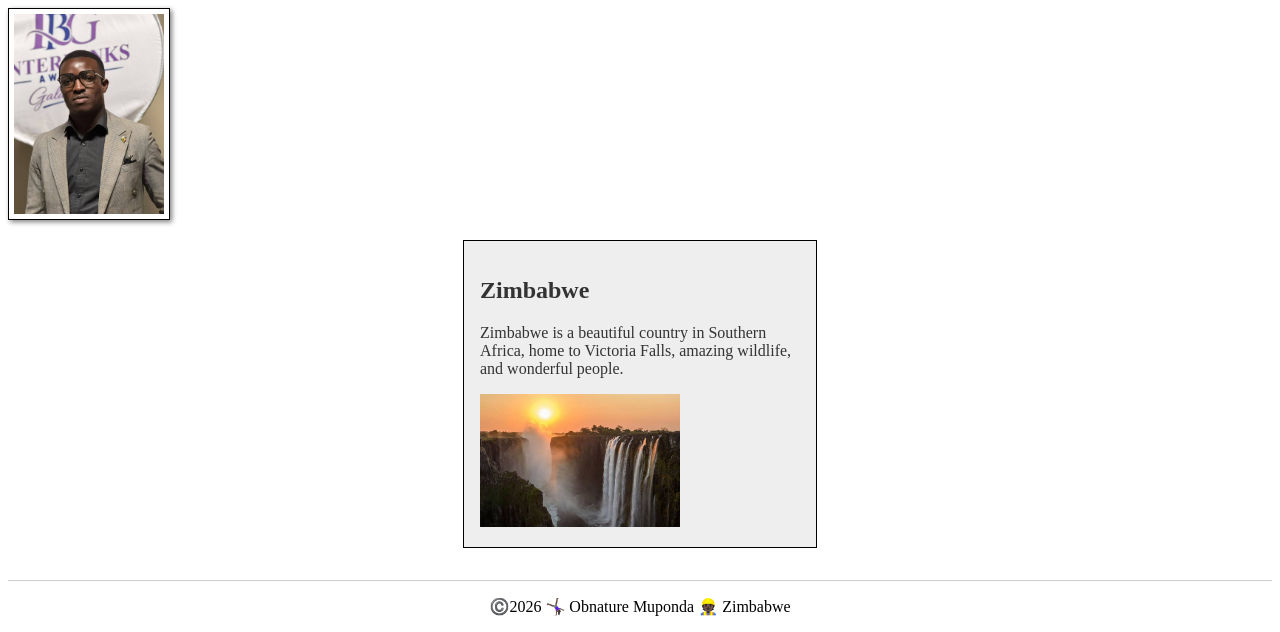
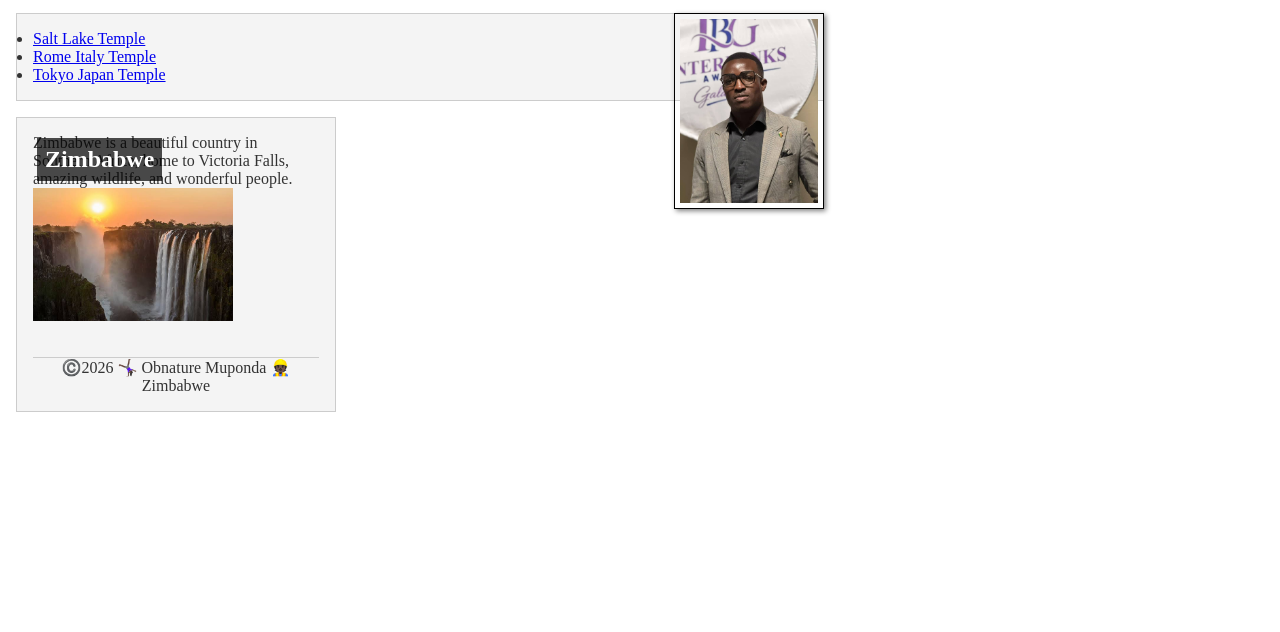
Before and after one commit to obnaturemupondazw/wdd130, a plain HTML site: page week01/index.html in a window 1280 px wide. Shown: the part 208-840 px from the top of the page. After the commit the page ends 800 px from the top, so only its background shows below. Drawn offline with Linux system fonts and the light colour scheme; files that its build step writes are made by us from their sources; files whose address does not match are found by name.

Commit message:
Completed W03 Home Page Enhancement

```diff
--- a/styles/styles.css
+++ b/styles/styles.css
@@ -1,3 +1,9 @@
+* {
+    margin: 0;
+    padding: 0;
+    box-sizing: border-box;
+}
+
 nav {
     background-color: #333;
     padding: 10px;
@@ -23,20 +29,27 @@ main img {
     border: 1px solid black;
     padding: 5px;
     box-shadow: 2px 2px 5px gray;
+    float: right;
+    margin: 1rem;
 }
 
 aside {
     width: 20rem;
-    margin: 1rem auto;
-    border: 1px solid black;
-    padding: 1rem;
-    background-color: #eee;
-    color: #333;
+    position: relative;
 }
 
 aside img {
     width: 200px;
     height: auto;
+}
+
+aside h2 {
+    position: absolute;
+    top: 20px;
+    left: 20px;
+    background-color: rgba(0, 0, 0, 0.7);
+    color: white;
+    padding: 0.5rem;
 }
 
 p {
@@ -48,3 +61,12 @@ footer {
     border-top: 1px solid #ccc;
     text-align: center;
 }
+
+/* Class Selectors */
+.box {
+    margin: 1rem;
+    padding: 1rem;
+    border: 1px solid #ccc;
+    background-color: #f4f4f4;
+    color: #333;
+}
--- a/week01/index.html
+++ b/week01/index.html
@@ -5,7 +5,7 @@
     <meta charset="UTF-8">
     <meta name="viewport" content="width=device-width, initial-scale=1.0">
     <title>Obnature Muponda | WDD 130</title>
-    <link rel="stylesheet" href="styles.css">
+    <link rel="stylesheet" href="../styles/styles.css">
 </head>
 
 <body>
@@ -13,22 +13,28 @@
         <nav>
             <a href="#">Home</a>
             <a href="wwr/">Rafting Website</a>
-
+            <a href="https://linkedin.com" target="_blank">LinkedIn</a>
+            <a href="https://facebook.com" target="_blank">Facebook</a>
         </nav>
     </header>
     <main>
         <h1>Obnature Muponda | WDD 130</h1>
         <p>Greetings! My name is Obnature Muponda ,l am boy in twenties and l am from Zimbabwe l'm very excited learning software development online</p>
         <img src="week01/images/profile.jpeg" alt="Obnature Muponda" width="200">
+        <ul class="box">
+            <li><a href="https://www.churchofjesuschrist.org/temples/details/salt-lake-temple?lang=eng" target="_blank">Salt Lake Temple</a></li>
+            <li><a href="https://www.churchofjesuschrist.org/temples/details/rome-italy-temple?lang=eng" target="_blank">Rome Italy Temple</a></li>
+            <li><a href="https://www.churchofjesuschrist.org/temples/details/tokyo-japan-temple?lang=eng" target="_blank">Tokyo Japan Temple</a></li>
+        </ul>
     </main>
-    <aside>
+    <aside class="box">
         <h2>Zimbabwe</h2>
         <p>Zimbabwe is a beautiful country in Southern Africa, home to Victoria Falls, amazing wildlife, and wonderful people.</p>
         <img src="week01/images/zimbabwe.jpg" alt="Beautiful scenery in Zimbabwe">
-    </aside>
-    <footer>
-        </p>©️2026 🤸🏿‍♀️ Obnature Muponda 👷🏿 Zimbabwe</p>
-    </footer>
+        </asid>
+        <footer>
+            </p>©️2026 🤸🏿‍♀️ Obnature Muponda 👷🏿 Zimbabwe</p>
+        </footer>
 </body>
 
 </html>
```
Also changed, not shown: wwr/about.html (added, +14 -0 lines), 2 other files.
